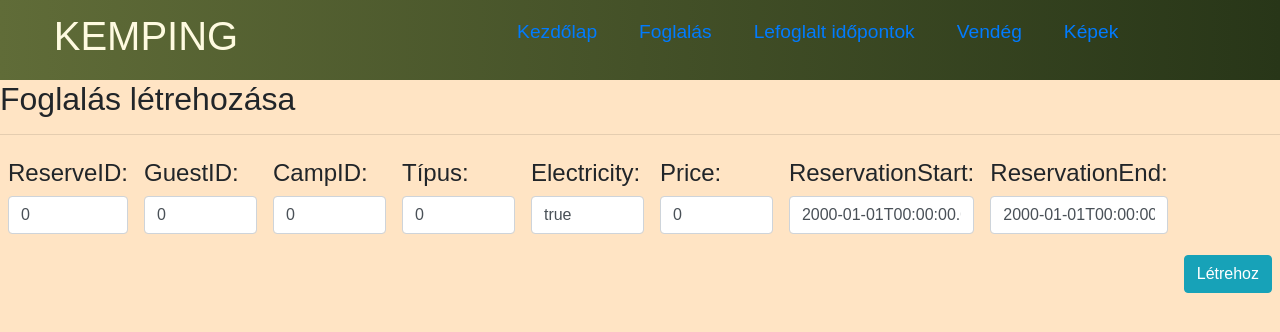
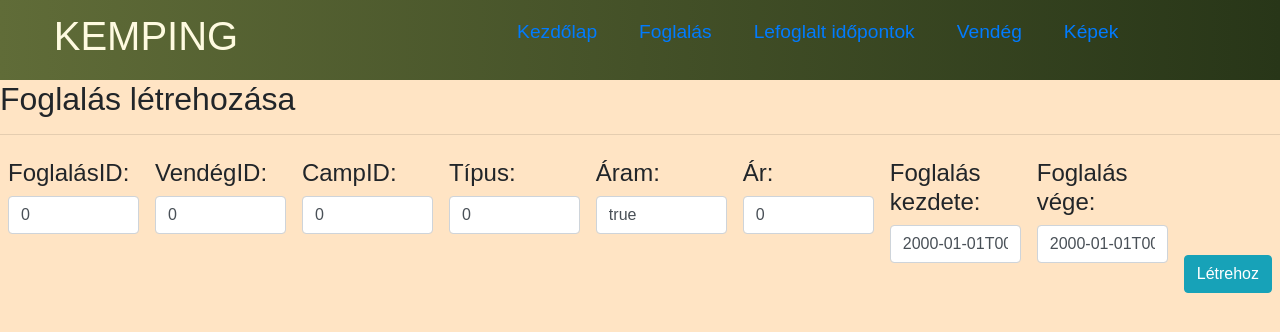
Before and after one commit to L0ggeRs/afp2_exception, a React (Create React App) app in the folder frontend/: page /foglalas in a window 1280 px wide. Shown: the top 332 px of the page. Built offline with nearby package versions, Linux system fonts and the light colour scheme; the HTML template or start-up script is replaced by a standard one; what flux would draw is missing.

Commit message:
#13 Angol nevek átírása magyarra

```diff
--- a/frontend/src/component/Pages/ReservationAddForm.js
+++ b/frontend/src/component/Pages/ReservationAddForm.js
@@ -32,7 +32,7 @@ class ReservationAddForm extends React.Component {
                 <form className="myform">
                     <div className="d-flex justify-content-md-end">
                         <div className="p-2">
-                            <h4>ReserveID:</h4>
+                            <h4>FoglalásID:</h4>
                             <input className={"form-control myinput"}
                                    type={"text"}
                                    value={this.state.ReserveID}
@@ -44,7 +44,7 @@ class ReservationAddForm extends React.Component {
                             />
                         </div>
                         <div className="p-2">
-                            <h4>GuestID:</h4>
+                            <h4>VendégID:</h4>
                             <input className={"form-control myinput"}
                                    type={"text"}
                                    value={this.state.GuestID}
@@ -80,7 +80,7 @@ class ReservationAddForm extends React.Component {
                             />
                         </div>
                         <div className="p-2">
-                            <h4>Electricity:</h4>
+                            <h4>Áram:</h4>
                             <input className={"form-control myinput"} type={"string"}
                                    value={this.state.Electricity}
                                    onChange={(e) => {
@@ -91,7 +91,7 @@ class ReservationAddForm extends React.Component {
                             />
                         </div>
                         <div className="p-2">
-                        <h4>Price:</h4>
+                        <h4>Ár:</h4>
                         <input className={"form-control myinput"} type={"string"}
                                value={this.state.Price}
                                onChange={(e) => {
@@ -102,7 +102,7 @@ class ReservationAddForm extends React.Component {
                         />
                         </div>
                         <div className="p-2">
-                            <h4>ReservationStart:</h4>
+                            <h4>Foglalás kezdete:</h4>
                             <input className={"form-control myinput"} type={"string"}
                                    value={this.state.ReservationStart}
                                    onChange={(e) => {
@@ -113,7 +113,7 @@ class ReservationAddForm extends React.Component {
                             />
                         </div>
                         <div className="p-2">
-                            <h4>ReservationEnd:</h4>
+                            <h4>Foglalás vége:</h4>
                             <input className={"form-control myinput"} type={"string"}
                                    value={this.state.ReservationEnd}
                                    onChange={(e) => {
```
